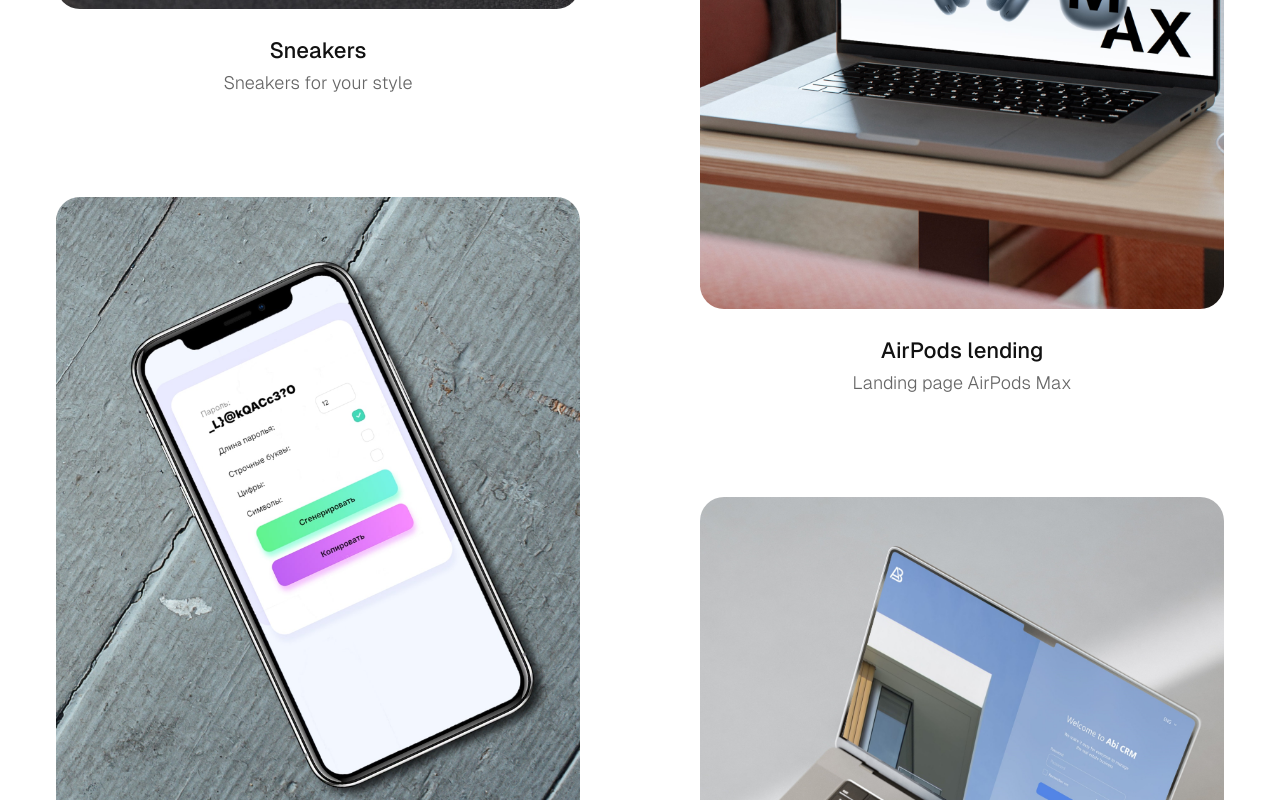
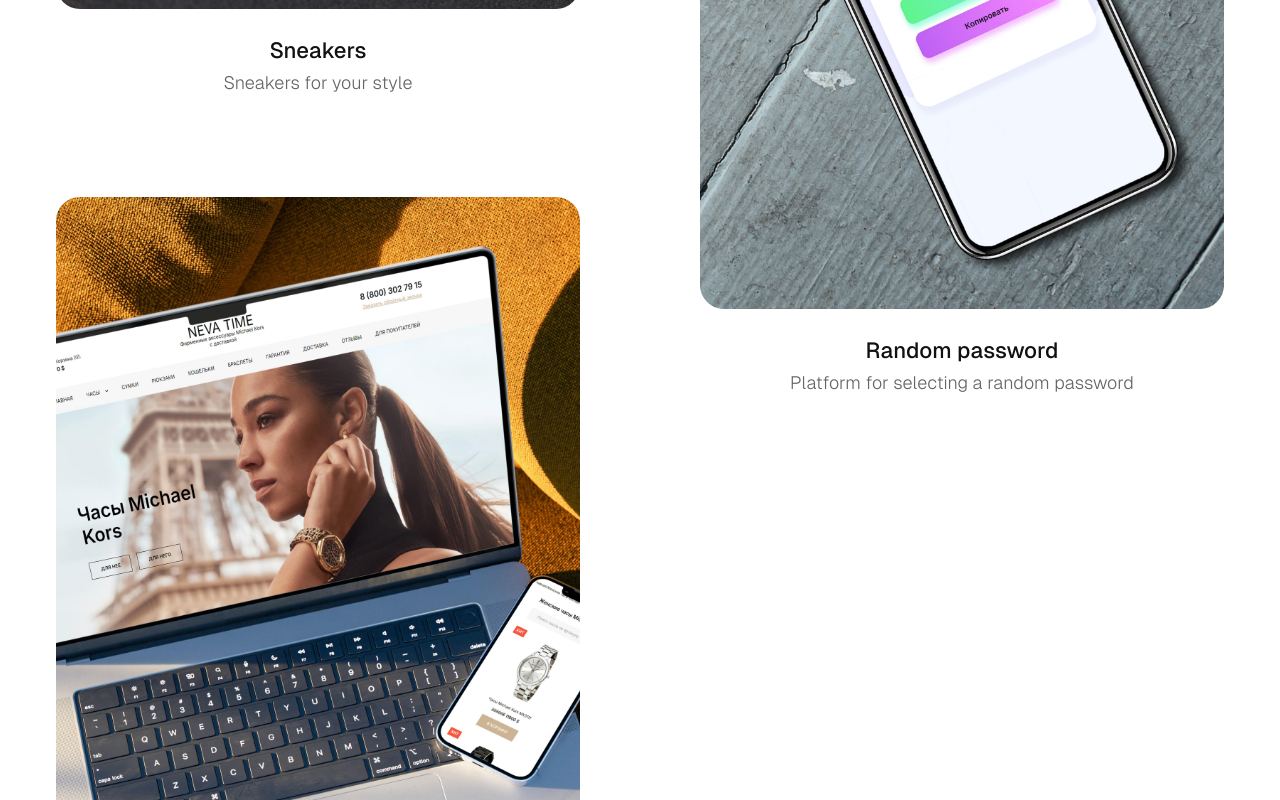
Before and after one commit to mzhigalka/ownWebsite, a React (Create React App) app: page / in a window 1280 px wide. Shown: the part 2000-2800 px from the top of the page. Built offline with nearby package versions, Linux system fonts and the light colour scheme.

Commit message:
added some changes

```diff
--- a/src/assets/constant/cards.ts
+++ b/src/assets/constant/cards.ts
@@ -3,17 +3,17 @@
 import cardImage1 from '../images/1.1.jpg';
 import cardImage2 from '../images/2.2.jpg';
 import cardImage4 from '../images/4.4.jpg';
-import cardImage5 from '../images/5.5.jpg';
+// import cardImage5 from '../images/5.5.jpg';
 import cardImage6 from '../images/6.6.jpg';
 import cardImage7 from '../images/9.9.jpg';
-import cardImage8 from '../images/10.10.jpg';
+// import cardImage8 from '../images/10.10.jpg';
 
 export interface CardsTypes {
-  id: number,
-  image: string,
-  title: string,
-  text: string,
-  link: string,
+    id: number;
+    image: string;
+    title: string;
+    text: string;
+    link: string;
 }
 
 export const useTranslatedServicesData = (): CardsTypes[] => {
@@ -23,115 +23,51 @@
         {
             id: 1,
             image: cardImage1,
-      title: "Pizza delivery",
+            title: 'Pizza delivery',
             text: t('main.projects.pizza'),
-      link: '/work/pizza'
+            link: '/work/pizza',
         },
         {
             id: 2,
             image: cardImage2,
-      title: "DlNure booking",
+            title: 'DlNure booking',
             text: t('main.projects.dlnure'),
-      link: '/work/dlnure'
+            link: '/work/dlnure',
         },
         {
             id: 3,
             image: cardImage4,
-      title: "Sneakers",
+            title: 'Sneakers',
             text: t('main.projects.sneakers'),
-      link: '/work/sneakers'
+            link: '/work/sneakers',
         },
-    {
-      id: 4,
-      image: cardImage5,
-      title: "AirPods lending",
-      text: t('main.projects.airpods'),
-      link: '/work/airpods'
-    },
+        // {
+        //     id: 4,
+        //     image: cardImage5,
+        //     title: 'AirPods lending',
+        //     text: t('main.projects.airpods'),
+        //     link: '/work/airpods',
+        // },
         {
             id: 5,
             image: cardImage6,
-      title: "Random password",
+            title: 'Random password',
             text: t('main.projects.password'),
-      link: '/work/password'
+            link: '/work/password',
         },
-    {
-      id: 6,
-      image: cardImage8,
-      title: "Abi CRM System",
-      text: t('main.projects.crm'),
-      link: '/work/abi-crm'
-    },
+        // {
+        //     id: 6,
+        //     image: cardImage8,
+        //     title: 'Abi CRM System',
+        //     text: t('main.projects.crm'),
+        //     link: '/work/abi-crm',
+        // },
         {
             id: 7,
             image: cardImage7,
-      title: "Watch Store",
+            title: 'Watch Store',
             text: t('main.projects.watch'),
-      link: '/work/watch-store'
+            link: '/work/watch-store',
         },
     ];
 };
-
-
-// Old data
-
-
-// import cardImage1 from '../images/1.1.jpg'
-// import cardImage2 from '../images/2.2.jpg'
-// import cardImage4 from '../images/4.4.jpg'
-// import cardImage5 from '../images/5.5.jpg'
-// import cardImage6 from '../images/6.6.jpg'
-// import cardImage7 from '../images/9.9.jpg'
-// import cardImage8 from '../images/10.10.jpg'
-
-// export const servicesData = [
-//   {
-//     id: 1,
-//     image: cardImage1,
-//     title: "Pizza delivery",
-//     text: "Delivery of your favorite pizza",
-//     link: '/work/pizza'
-//   },
-//   {
-//     id: 2,
-//     image: cardImage2,
-//     title: "DlNure booking",
-//     text: "Travel booking platform",
-//     link: '/work/dlnure'
-//   },
-//   {
-//     id: 3,
-//     image: cardImage4,
-//     title: "Sneakers",
-//     text: "Sneakers for your style",
-//     link: '/work/sneakers'
-//   },
-//   {
-//     id: 4,
-//     image: cardImage5,
-//     title: "AirPods lending",
-//     text: "Landing page AirPods Max",
-//     link: '/work/airpods'
-//   },
-//   {
-//     id: 5,
-//     image: cardImage6,
-//     title: "Random password",
-//     text: "Platform for selecting a random password",
-//     link: '/work/password'
-//   },
-//   {
-//     id: 6,
-//     image: cardImage8,
-//     title: "Abi CRM System",
-//     text: "Customer Relationship Management",
-//     link: '/work/abi-crm'
-//   },
-//   {
-//     id: 7,
-//     image: cardImage7,
-//     title: "Watch Store",
-//     text: "Luxury watch store",
-//     link: '/work/watch-store'
-//   },
-// ];
--- a/src/assets/constant/projects.ts
+++ b/src/assets/constant/projects.ts
@@ -1,17 +1,17 @@
-import pizza1 from '../images/projects/pizza1.png'
-import pizza2 from '../images/projects/pizza2.png'
-import pizza3 from '../images/projects/pizza3.png'
-import pizza4 from '../images/projects/video/pizza4С.mp4'
+import pizza1 from '../images/projects/pizza1.png';
+import pizza2 from '../images/projects/pizza2.png';
+import pizza3 from '../images/projects/pizza3.png';
+import pizza4 from '../images/projects/video/pizza4С.mp4';
 
 import dlnure1 from '../images/projects/dlnure1.png';
 import dlnure2 from '../images/projects/dlnure2.png';
 import dlnure3 from '../images/projects/dlnure3.png';
-import dlnure4 from '../images/projects/video/dlnure4C.mp4'
+import dlnure4 from '../images/projects/video/dlnure4C.mp4';
 
-import airpods1 from '../images/projects/airpods1.png';
-import airpods2 from '../images/projects/airpods2.png';
-import airpods3 from '../images/projects/airpods3.png';
-import airpods4 from '../images/projects/video/airpods4C.mp4';
+// import airpods1 from '../images/projects/airpods1.png';
+// import airpods2 from '../images/projects/airpods2.png';
+// import airpods3 from '../images/projects/airpods3.png';
+// import airpods4 from '../images/projects/video/airpods4C.mp4';
 
 import password1 from '../images/projects/password1.png';
 import password2 from '../images/projects/password2.png';
@@ -28,10 +28,10 @@
 import watch3 from '../images/projects/watch3.png';
 import watch4 from '../images/projects/video/watch4С.mp4';
 
-import crm1 from '../images/projects/crm1.png';
-import crm2 from '../images/projects/crm2.png';
-import crm3 from '../images/projects/crm3.png';
-import crm4 from '../images/projects/video/crm4C.mp4'
+// import crm1 from '../images/projects/crm1.png';
+// import crm2 from '../images/projects/crm2.png';
+// import crm3 from '../images/projects/crm3.png';
+// import crm4 from '../images/projects/video/crm4C.mp4';
 
 export interface ProjectsTypes {
     id: string;
@@ -46,59 +46,59 @@
 
 export const projectsComponents = [
     {
-    id: "pizza",
-    title: "Pizza Delivery",
+        id: 'pizza',
+        title: 'Pizza Delivery',
         text: 'Pizza Delivery is a convenient app that makes every order special. Delicious pizza is not just food, it is a small joy that brightens your day. Whether it is a cozy night at home, a party with friends, or an important event, our pizza is always the perfect choice.',
         images: [pizza1, pizza2, pizza3],
         video: pizza4,
-    link: "https://react-pizza-six-mocha.vercel.app/",
+        link: 'https://react-pizza-six-mocha.vercel.app/',
     },
     {
-    id: "dlnure",
-    title: "DlNure Booking",
+        id: 'dlnure',
+        title: 'DlNure Booking',
         text: 'DLNure Booking is a seamless platform that connects you to the best hotels for your perfect stay. Whether it is a luxurious getaway, a business trip, or a weekend escape, finding the ideal accommodation is effortless. With DLNure Booking, your next adventure is just a click away.',
         images: [dlnure1, dlnure2, dlnure3],
         video: dlnure4,
-    link: "https://hotel-industry.vercel.app/",
+        link: 'https://hotel-industry.vercel.app/',
     },
+    // {
+    //     id: 'airpods',
+    //     title: 'AirPods Lending',
+    //     text: 'AirPods Lending is your one-stop shop for the latest AirPods Pro. Whether you are upgrading your sound experience or trying out the latest tech, we have got the perfect pair for you.Discover seamless connectivity, top- tier sound quality, and a new way to enjoy your favorite audio.',
+    //     images: [airpods1, airpods2, airpods3],
+    //     video: airpods4,
+    //     link: 'https://air-pods-lending.vercel.app/',
+    // },
     {
-    id: "airpods",
-    title: "AirPods Lending",
-    text: 'AirPods Lending is your one-stop shop for the latest AirPods Pro. Whether you are upgrading your sound experience or trying out the latest tech, we have got the perfect pair for you.Discover seamless connectivity, top- tier sound quality, and a new way to enjoy your favorite audio.',
-    images: [airpods1, airpods2, airpods3],
-    video: airpods4,
-    link: "https://air-pods-lending.vercel.app/",
-  },
-  {
-    id: "password",
-    title: "Random Password Generator",
+        id: 'password',
+        title: 'Random Password Generator',
         text: 'Random Password Generator is your reliable tool for creating secure and unique passwords. Whether you need protection for your accounts or extra security for your data, generate strong passwords with just a click. Keep your information safe with ease.',
         images: [password1, password2, password3],
         video: password4,
-    link: "https://password-generator-three-bice.vercel.app/",
+        link: 'https://password-generator-three-bice.vercel.app/',
     },
     {
-    id: "sneakers",
-    title: "Sneakers Shop",
+        id: 'sneakers',
+        title: 'Sneakers Shop',
         text: 'Sneakers Shop is your go-to destination for the latest in stylish sneakers. Whether you are looking for exclusive releases, timeless classics, or trendy designs, we have got you covered.Step up your sneaker game and find the perfect pair for any occasion.',
         images: [sneakers1, sneakers2, sneakers3],
         video: sneakers4,
-    link: "https://react-sneakers-shop-v2.vercel.app/",
+        link: 'https://react-sneakers-shop-v2.vercel.app/',
     },
     {
-    id: "watch-store",
-    title: "Luxury Watch Store",
+        id: 'watch-store',
+        title: 'Luxury Watch Store',
         text: 'Luxury Watch Store is your destination for timeless elegance and premium craftsmanship. Explore a curated selection of luxury watches that embody sophistication and style. Whether for a special occasion or everyday wear, find the perfect timepiece to elevate your look.',
         images: [watch1, watch2, watch3],
         video: watch4,
-    link: "https://watchstore-tawny.vercel.app/",
+        link: 'https://watchstore-tawny.vercel.app/',
     },
-  {
-    id: "abi-crm",
-    title: "Abi CRM System",
-    text: 'Luxury Watch Store is your destination for timeless elegance and premium craftsmanship. Explore a curated selection of luxury watches that embody sophistication and style. Whether for a special occasion or everyday wear, find the perfect timepiece to elevate your look.',
-    images: [crm1, crm2, crm3],
-    video: crm4,
-    link: "",
-  },
+    // {
+    //     id: 'abi-crm',
+    //     title: 'Abi CRM System',
+    //     text: 'Luxury Watch Store is your destination for timeless elegance and premium craftsmanship. Explore a curated selection of luxury watches that embody sophistication and style. Whether for a special occasion or everyday wear, find the perfect timepiece to elevate your look.',
+    //     images: [crm1, crm2, crm3],
+    //     video: crm4,
+    //     link: '',
+    // },
 ];
--- a/src/locales/en/translation.json
+++ b/src/locales/en/translation.json
@@ -5,7 +5,7 @@
         "work": "Work"
     },
     "main": {
-    "title": "Transforming Designs into Code. React & TypeScript Developer.",
+        "title": "Transforming Designs into Code. Full-Stack Web Developer.",
         "about": "I’m Matvey, a Front-End Developer specializing in React and TypeScript, based in Ukraine. With over 4 years of non-commercial experience and more than 6 months of commercial work, I excel at creating dynamic and engaging web experiences. My expertise includes crafting intuitive user interfaces, optimizing performance, and delivering high-quality code.",
         "touch": "Get in touch",
         "click": "(Click to copy)",
@@ -30,7 +30,7 @@
         },
         "experience": {
             "title": "Work Experiences",
-      "date1": "February 17, 2024 - Present",
+            "date1": "May 17, 2024 - Present",
             "date2": "July 13, 2024 - August 19, 2024",
             "date3": "August 26, 2024 - Present",
             "role": "My Role: {{role}}",
--- a/src/locales/ua/translation.json
+++ b/src/locales/ua/translation.json
@@ -5,7 +5,7 @@
         "work": "Мої роботи"
     },
     "main": {
-    "title": "Перетворення дизайну в код. React & TypeScript розробник.",
+        "title": "Перетворення дизайну в код. Full-Stack Web розробник.",
         "about": "Я Матвій, Front-End розробник, який спеціалізується на React і TypeScript, живу в Україні. Маючи понад 4 роки некомерційного досвіду та понад 6 місяців комерційної роботи, я чудово вмію створювати динамічні та захоплюючі веб-додатки. Мій досвід включає створення інтуїтивно зрозумілих інтерфейсів користувача, оптимізацію продуктивності та надання високоякісного коду.",
         "touch": "Зв'язатися",
         "click": " (клацніть, щоб скопіювати)",
@@ -30,7 +30,7 @@
         },
         "experience": {
             "title": "Досвід роботи",
-      "date1": "17 лютого 2024 - теперішній час",
+            "date1": "17 травня 2024 - теперішній час",
             "date2": "13 липня 2024 - 19 серпня 2024",
             "date3": "26 серпня 2024 - теперішній час",
             "role": "Моя роль: {{role}}",
```
Also changed, not shown: src/App.tsx (+11 -9 lines), src/assets/constant/workExperiences.ts (+7 -8 lines), src/components/About/ExperienceSection.tsx (+5 -5 lines), src/components/About/MainSection.tsx (+8 -8 lines), src/components/About/SkillsSection.tsx (+41 -4 lines), tailwind.config.js (+7 -7 lines), .prettierrc.json (added), 1 other file (tests, documents, lock files or other folders). Lines whose indentation alone changed are shown as unchanged.
